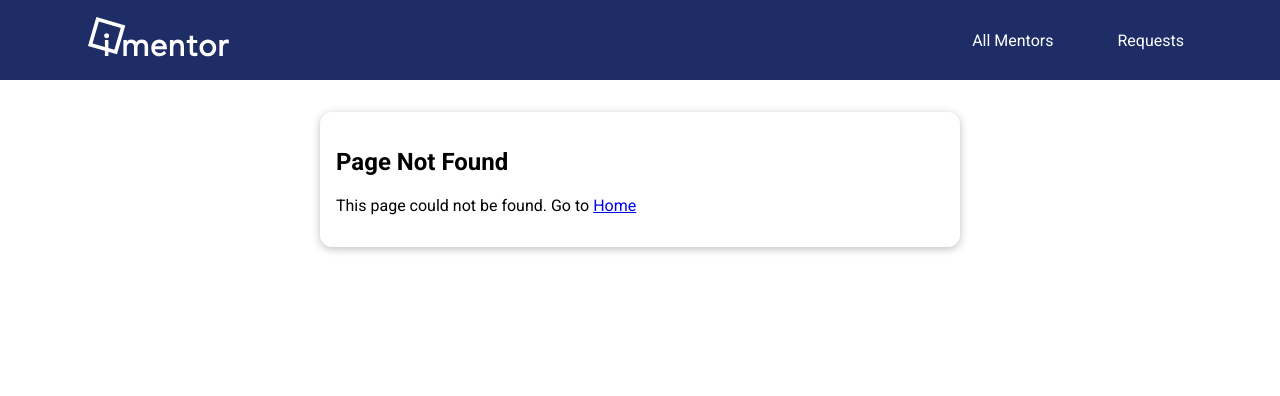
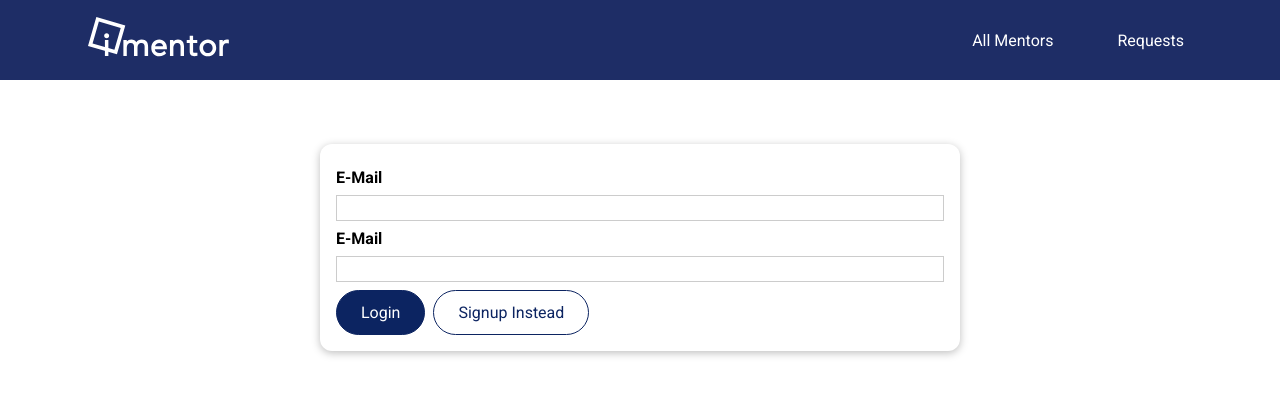
Before and after one commit to FADL285/iMentor, a Vue app: page /auth in a window 1280 px wide. Before the commit this address had no page. Shown: the top 396 px of the page. Built offline with nearby package versions, Linux system fonts and the light colour scheme.

Commit message:
Added Auth Page UI

```diff
--- a/src/components/layout/TheHeader.vue
+++ b/src/components/layout/TheHeader.vue
@@ -31,9 +31,9 @@
           <router-link :to="{ name: 'mentors' }"> All Mentors </router-link>
         </li>
         <!--        <li v-if="!isMentor">-->
-        <!--          <router-link :to="{ name: 'mentor-register' }">-->
+        <!--          <index-link :to="{ name: 'mentor-register' }">-->
         <!--            Become a Mentor-->
-        <!--          </router-link>-->
+        <!--          </index-link>-->
         <!--        </li>-->
         <li>
           <router-link :to="{ name: 'requests' }"> Requests</router-link>
--- /dev/null
+++ b/src/pages/auth/UserAuth.vue
@@ -0,0 +1,115 @@
+<template>
+  <form @submit.prevent="submitForm" novalidate>
+    <base-card>
+      <div class="form-control">
+        <label for="email">E-Mail</label>
+        <input
+          type="email"
+          name="email"
+          id="email"
+          v-model.trim="email"
+          ref="email"
+          required
+        />
+      </div>
+      <div class="form-control">
+        <label for="password">E-Mail</label>
+        <input
+          type="password"
+          name="password"
+          id="password"
+          v-model.trim="password"
+        />
+      </div>
+      <p v-if="!isValidForm" class="errors">
+        Please Enter a valid email & password must be at least 7 characters
+      </p>
+      <base-button class="capitalize">{{ mode }}</base-button>
+      <base-button
+        type="button"
+        mode="flat"
+        @click="switchAuthMode"
+        class="capitalize"
+        >{{ switchAuthModeButtonCaption }}</base-button
+      >
+    </base-card>
+  </form>
+</template>
+
+<script>
+export default {
+  name: 'UserAuth',
+  data() {
+    return {
+      email: '',
+      password: '',
+      isValidForm: true,
+      mode: 'login',
+    };
+  },
+  computed: {
+    switchAuthModeButtonCaption() {
+      return this.mode === 'login' ? 'Signup instead' : 'login instead';
+    },
+  },
+  methods: {
+    submitForm() {
+      this.isValidForm =
+        this.$refs.email.checkValidity() && this.password.length > 6;
+
+      if (!this.isValidForm) return;
+
+      console.log('login');
+    },
+    switchAuthMode() {
+      if (this.mode === 'login') {
+        this.mode = 'signup';
+      } else {
+        this.mode = 'login';
+      }
+    },
+  },
+};
+</script>
+
+<style scoped>
+form {
+  margin: 1rem;
+  padding: 1rem;
+}
+
+.form-control {
+  margin: 0.5rem 0;
+}
+
+label {
+  font-weight: bold;
+  margin-bottom: 0.5rem;
+  display: block;
+}
+
+input,
+textarea {
+  display: block;
+  width: 100%;
+  font: inherit;
+  border: 1px solid #ccc;
+  padding: 0.15rem;
+}
+
+input:focus,
+textarea:focus {
+  border-color: #3d008d;
+  background-color: #faf6ff;
+  outline: none;
+}
+
+.errors {
+  font-weight: bold;
+  color: red;
+}
+
+.capitalize {
+  text-transform: capitalize;
+}
+</style>
--- a/src/pages/mentors/MentorRegistration.vue
+++ b/src/pages/mentors/MentorRegistration.vue
@@ -1,10 +1,19 @@
 <template>
+  <div>
+    <base-dialog
+      :show="!!error"
+      title="An error occurred!"
+      @close="handleError"
+    >
+      <p>{{ error }}</p>
+    </base-dialog>
     <section>
       <base-card>
         <h2>Register as a mentor now!</h2>
         <mentor-form @save-data="saveData"></mentor-form>
       </base-card>
     </section>
+  </div>
 </template>
 
 <script>
@@ -13,10 +22,25 @@ import MentorForm from '@/components/mentors/MentorForm';
 export default {
   name: 'MentorRegistration',
   components: { MentorForm },
+  data() {
+    return {
+      isLoading: false,
+      error: null,
+    };
+  },
   methods: {
-    saveData(data) {
-      this.$store.dispatch('mentors/registerMentor', data);
-      this.$router.replace({ name: 'mentors' });
+    async saveData(data) {
+      this.isLoading = true;
+      try {
+        await this.$store.dispatch('mentors/registerMentor', data);
+        await this.$router.replace({ name: 'mentors' });
+      } catch (err) {
+        this.error = err.message || 'Something went wrong';
+      }
+      this.isLoading = false;
+    },
+    handleError() {
+      this.error = null;
     },
   },
 };
--- a/src/router.js
+++ b/src/router.js
@@ -5,6 +5,7 @@ import ContactMentor from '@/pages/requests/ContactMentor';
 import MentorRegistration from '@/pages/mentors/MentorRegistration';
 import RequestsReceived from '@/pages/requests/RequestsReceived';
 import NotFound from '@/pages/NotFound';
+import UserAuth from '@/pages/auth/UserAuth';
 
 const router = createRouter({
   history: createWebHistory(),
@@ -26,6 +27,7 @@ const router = createRouter({
       component: MentorRegistration,
     },
     { path: '/requests', name: 'requests', component: RequestsReceived },
+    { path: '/auth', name: 'auth', component: UserAuth },
     { path: '/:notFound(.*)*', name: 'NotFound', component: NotFound },
   ],
 });
--- a/src/store/index.js
+++ b/src/store/index.js
@@ -9,7 +9,7 @@ const store = createStore({
   },
   state() {
     return {
-      username: 'fadl285',
+      username: 'test_user',
       baseUrl: 'https://find-a-mentor-f923a-default-rtdb.firebaseio.com',
     };
   },
--- a/src/store/modules/mentors/actions.js
+++ b/src/store/modules/mentors/actions.js
@@ -23,9 +23,8 @@ export default {
     const responseData = await response.json();
 
     if (!response.ok) {
-      throw new Error(responseData.message || 'Failed to get data');
+      throw new Error(responseData.message || 'Failed to send data');
     }
-    console.log(responseData);
 
     context.commit('registerMentor', {
       ...mentorData,
--- a/src/store/modules/requests/actions.js
+++ b/src/store/modules/requests/actions.js
@@ -14,7 +14,7 @@ export default {
     );
 
     const responseData = await response.json();
-
+    console.log(response);
     if (!response.ok) {
       //  Error Handling
       throw new Error(responseData.message || 'Failed to send request');
```
Lines whose indentation alone changed are shown as unchanged.
